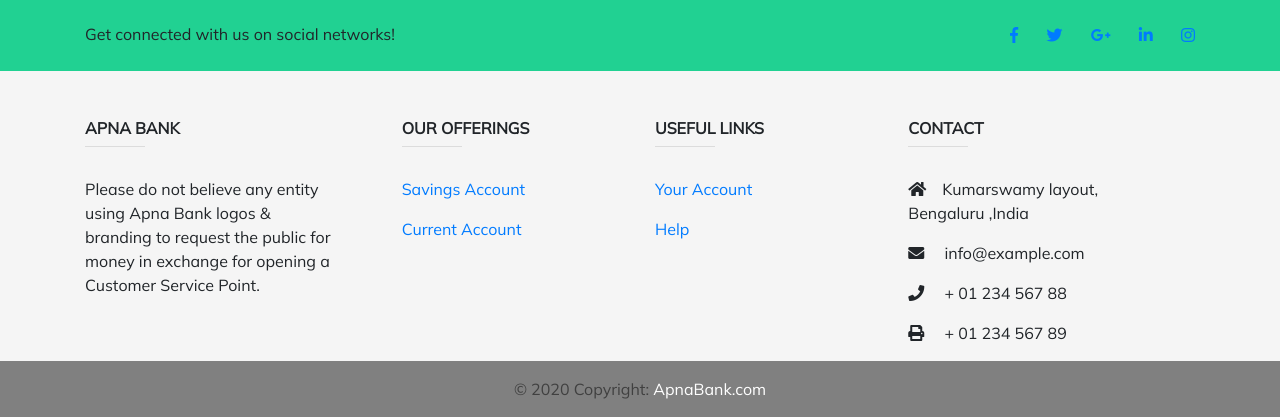
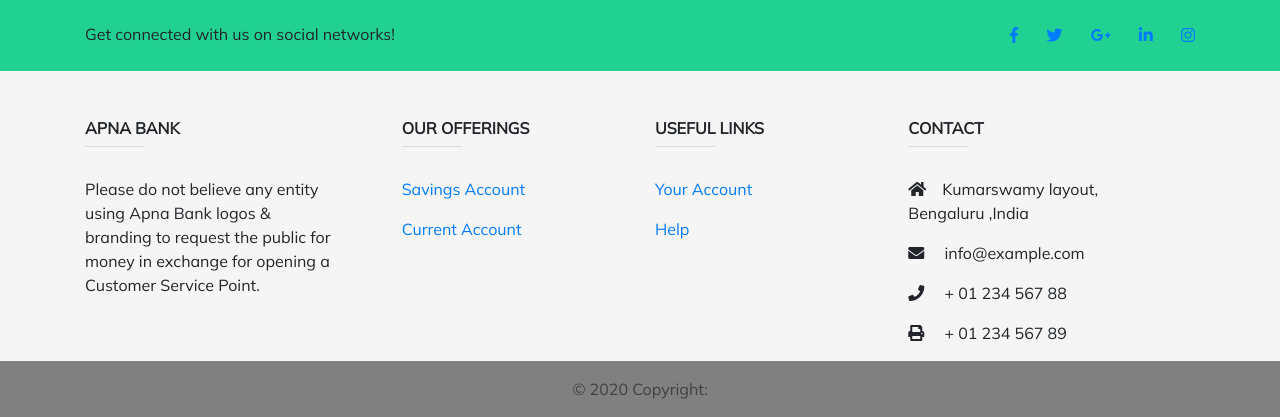
Before and after one commit to vaibhavs828/Banking_DBMS, a PHP site: page /aboutus.php in a window 1280 px wide. Shown: the part 1184-1601 px from the top of the page. Run offline with PHP 8.4, Linux system fonts and the light colour scheme.

Commit message:
Removed bootstrap link

```diff
--- a/about us/aboutus.php
+++ b/about us/aboutus.php
@@ -362,7 +362,7 @@ background-color: whitesmoke;
 
         <!-- Copyright -->
         <div class="footer-copyright text-center text-black-50 py-3 " style="background-color: grey;">© 2020 Copyright:
-            <a  style="color:white;" href="https://mdbootstrap.com/"> ApnaBank.com</a>
+            <!--<a  style="color:white;" href="https://mdbootstrap.com/"> ApnaBank.com</a>-->
         </div>
         <!-- Copyright -->
 
--- a/aboutus.php
+++ b/aboutus.php
@@ -362,7 +362,7 @@ background-color: whitesmoke;
 
         <!-- Copyright -->
         <div class="footer-copyright text-center text-black-50 py-3 " style="background-color: grey;">© 2020 Copyright:
-            <a  style="color:white;" href="https://mdbootstrap.com/"> ApnaBank.com</a>
+           <!-- <a  style="color:white;" href="https://mdbootstrap.com/"> ApnaBank.com</a>-->
         </div>
         <!-- Copyright -->
 
--- a/for simulation/aboutus.php
+++ b/for simulation/aboutus.php
@@ -362,7 +362,7 @@ background-color: whitesmoke;
 
         <!-- Copyright -->
         <div class="footer-copyright text-center text-black-50 py-3 " style="background-color: grey;">© 2020 Copyright:
-            <a  style="color:white;" href="https://mdbootstrap.com/"> ApnaBank.com</a>
+            <!--<a  style="color:white;" href="https://mdbootstrap.com/"> ApnaBank.com</a>-->
         </div>
         <!-- Copyright -->
 
```
